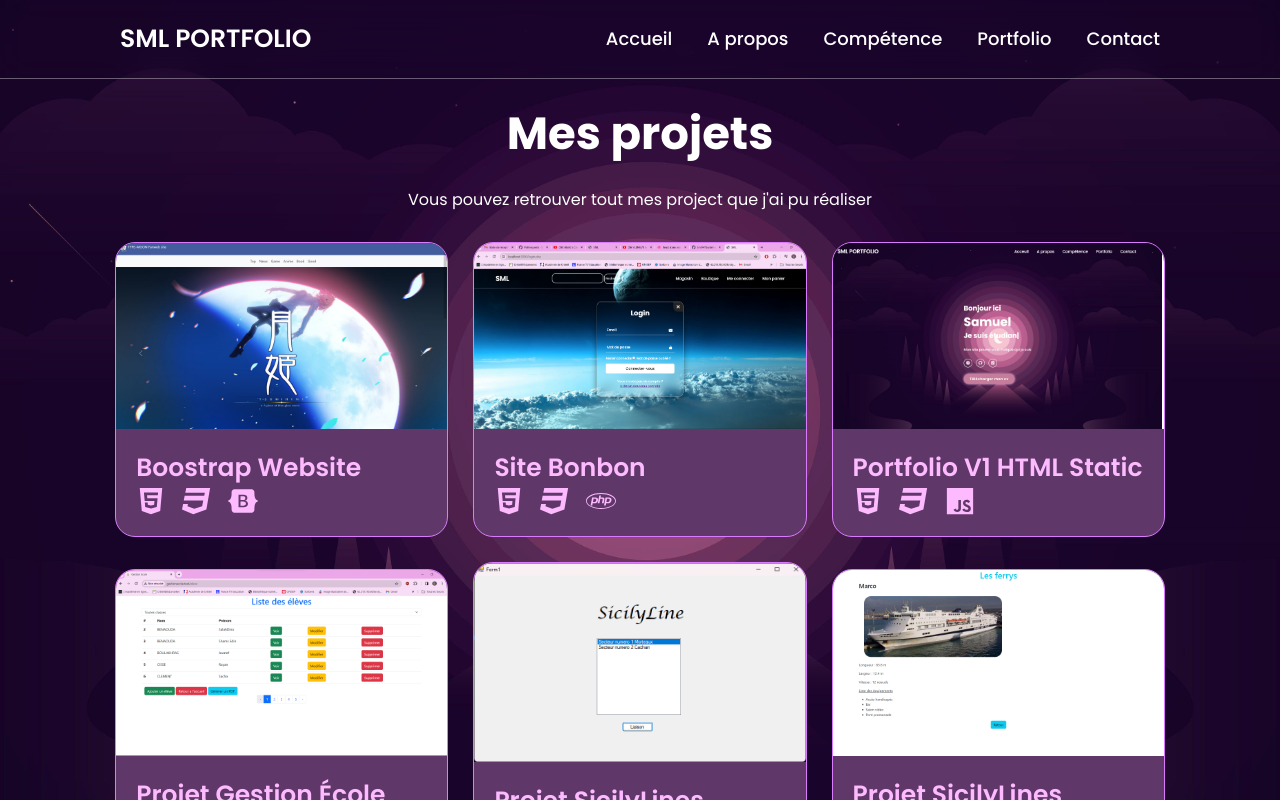
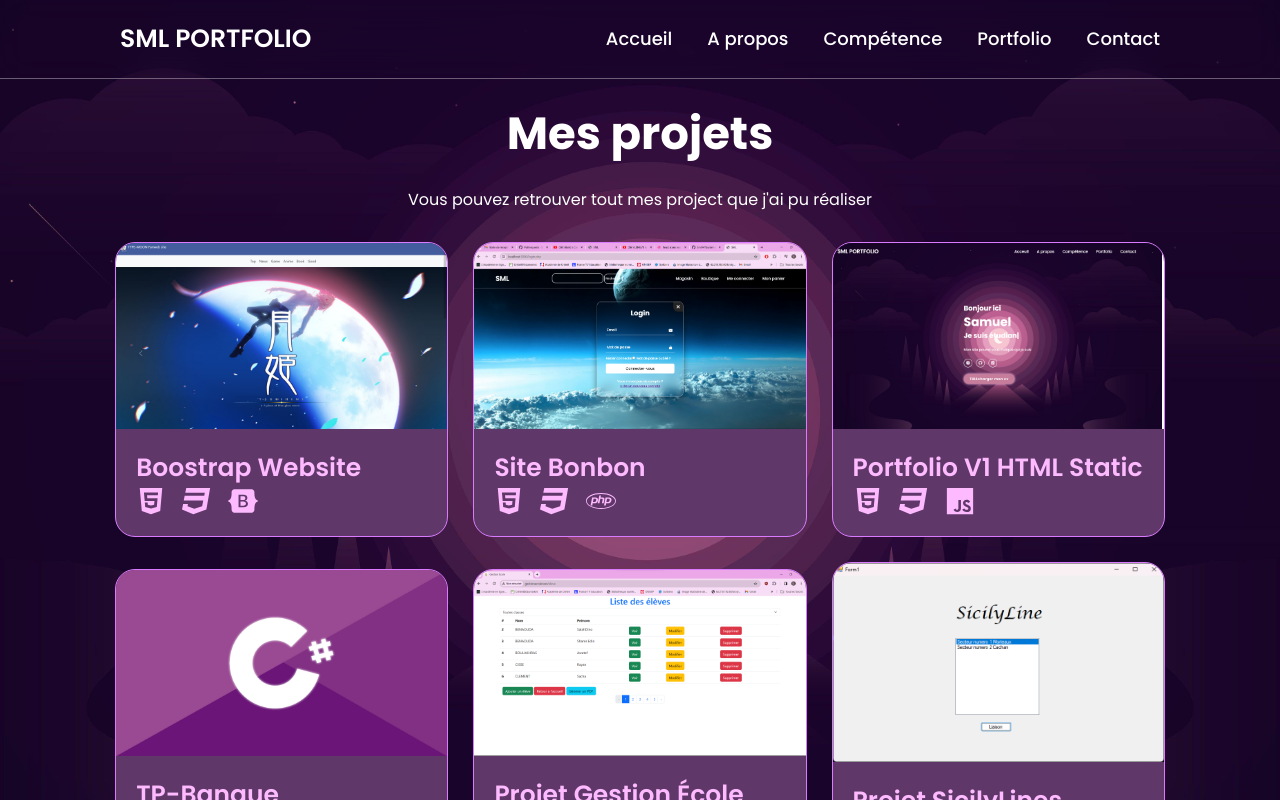
Before and after one commit to Sml94Tbs/sml-portfolio, a Next.js app: page /project in a window 1280 px wide. Shown: the top 800 px of the page. Built offline with nearby package versions, Linux system fonts and the light colour scheme.

Commit message:
add project

```diff
--- a/src/app/components/contents/project.tsx
+++ b/src/app/components/contents/project.tsx
@@ -33,6 +33,14 @@ const Project = () => {
                     height={1919}
                     width={1079}
                     link={"#"}
+                />
+                <ProjectBox
+                    project={"TP-Banque"}
+                    image={"/images/nbc8i22ia3091.png"}
+                    icon={<><SiCsharp /></>}
+                    height={1919}
+                    width={1079}
+                    link={"https://github.com/Sml94Tbs/TP-BANQUE"}
                 />
                 <ProjectBox
                     project={"Projet Gestion École"}
```
Also changed, not shown: public/images/nbc8i22ia3091.png (added).
